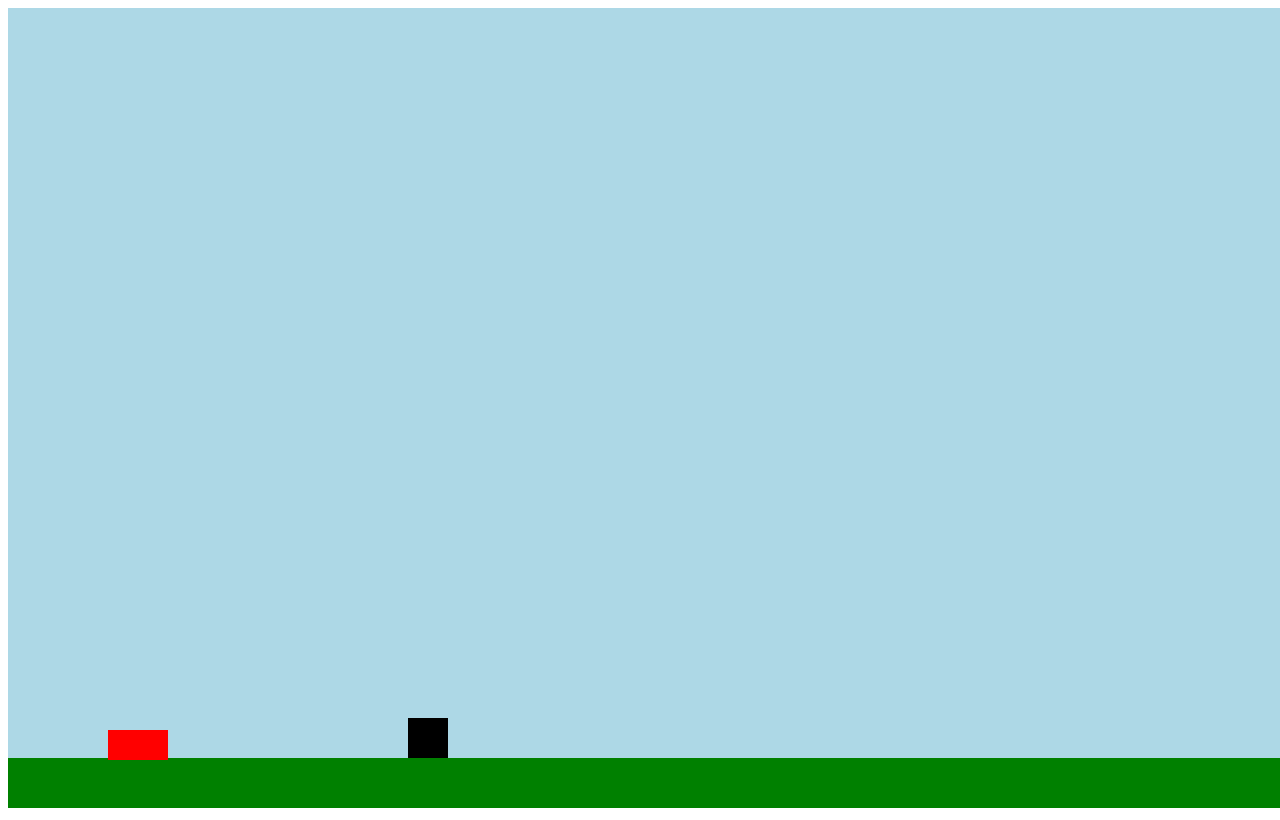
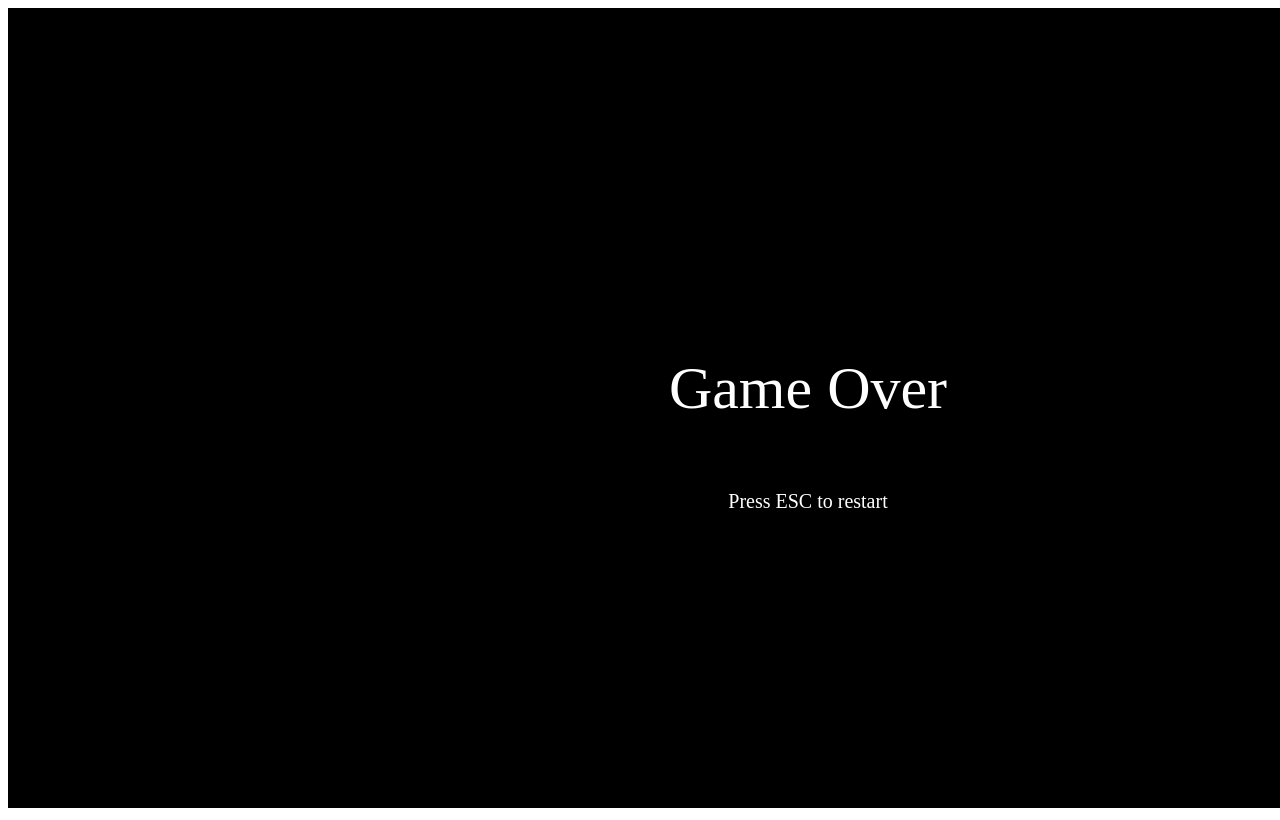
Before and after one commit to MiguelCosta1993/project-catJumper, a plain HTML site: page index.html in a window 1280 px wide. Shown: the top 820 px of the page. Drawn offline with Linux system fonts and the light colour scheme.

Commit message:
:construction: phase 3

```diff
--- a/index.html
+++ b/index.html
@@ -8,6 +8,7 @@
   </head>
   <body>
     <canvas id="game" width="1600" height="800"></canvas>
+    <script src="/scripts/scoreboard.js"></script>
     <script src="/scripts/dog.js"></script>
     <script src="/scripts/cat.js"></script>
     <script src="/scripts/game.js"></script>
--- a/scripts/cat.js
+++ b/scripts/cat.js
@@ -9,17 +9,16 @@ class Cat {
     this.game = game;
     this.catMove();
     this.direction = 'down';
+    this.jump = 0;
+    this.maxJumps = 2;
   }
-  /* checkCollisionFly() {
-    const fly = this.game.fly;
-    const x = fly.x;
-    const y = fly.y;
-    const intersection = this.checkIntersection(x, y);
-    return intersection;
-  }*/
 
   setDirection(direction) {
     this.direction = direction;
+  }
+  grounded() {
+    this.y = 730;
+    this.yVelocity = 0;
   }
 
   catMove(direction) {
@@ -31,36 +30,33 @@ class Cat {
         this.xVelocity = -5;
         break;
       case 'up':
-        this.yVelocity = -4;
+        if (this.y >= 700) {
+          this.yVelocity = -6;
+        }
         break;
-      case 'down':
-        this.y += this.yVelocity;
-        this.yVelocity += gravity;
+      case 'stopleft':
+        this.xVelocity = 0;
+        break;
+      case 'stopright':
+        this.xVelocity = 0;
         break;
     }
   }
 
   runLogic() {
-    let gravity = 0.1;
-    let friction = 0.1;
-    let jump = true;
+    let gravity = 0.3;
+    //let friction = 0.1;
 
     this.y += this.yVelocity;
     this.yVelocity += gravity;
     this.x += this.xVelocity;
 
-    this.xVelocity = this.xVelocity / (1 + friction);
+    //this.xVelocity = this.xVelocity / (1 + friction);
 
-    if (this.y >= 750 - 35) {
+    if (this.y >= 720) {
       this.yVelocity = 0;
     }
   }
-  /* const intersection = this.checkCollisionFly();
-    let flies = 0;
-    const flyCounter = [flies];
-    if (intersection) {
-      this.flyCounter.push(flies++);
-    }*/
 
   paint() {
     this.game.context.fillStyle = 'red';
--- a/scripts/dog.js
+++ b/scripts/dog.js
@@ -5,21 +5,10 @@ class Dog {
     this.w = 40;
     this.h = 40;
     this.game = game;
-    this.dogs = [];
     this.dogX = 400;
   }
 
-  runLogic() {
-    // use timestamp and interval to push to the array
-    /* for (let i = 0; i < 10; i++) {
-      let d = new dog(this.dogX, 710);
-      this.dogs.push(d);
-      this.dogX += 300;
-    }
-    for (let i = 0; i < this.dogs.length; i++) {
-      this.dogs[i].paint();
-    }*/
-  }
+  runLogic() {}
 
   paint() {
     this.game.context.fillStyle = 'black';
--- a/scripts/game.js
+++ b/scripts/game.js
@@ -1,39 +1,106 @@
+const FLOORHEIGHT = 710;
+const DOGXPOSITION = 700;
+const MAXDOGS = 15;
+
 class Game {
   constructor(canvas) {
     this.canvas = canvas;
     this.context = canvas.getContext('2d');
     this.player = new Cat(100, 400, this);
-    this.dog = new Dog(400, 710, this);
+    this.dogs = [];
     this.setKeyBindings();
-
-    //this.fly = new Fly(this);
-    // this.fruit.setRandomPosition();
-
-    //this.scoreboard = new Scoreboard(this);
+    this.dogsBamboozled = 0;
+    this.scoreboard = new Scoreboard(this);
+    this.crash = false;
+    this.gamestate = true;
   }
 
   setKeyBindings() {
     window.addEventListener('keydown', event => {
-      event.preventDefault();
       switch (event.keyCode) {
         case 32:
+          event.preventDefault();
           this.player.catMove('up');
           break;
         case 65:
+          event.preventDefault();
           this.player.catMove('left');
-
           break;
         case 68:
+          event.preventDefault();
           this.player.catMove('right');
+          break;
+        case 27:
+          event.preventDefault();
+          restart();
+          break;
+      }
+    });
+    window.addEventListener('keyup', event => {
+      switch (event.keyCode) {
+        case 65:
+          event.preventDefault();
+          this.player.catMove('stopleft');
+          break;
+        case 68:
+          event.preventDefault();
+          this.player.catMove('stopright');
+          break;
+      }
+    });
+  }
+  // to-do: function to restart the main loop, ESC key will pull this function.
+  restart() {}
 
-          break;
+  gameOver() {
+    this.gamestate = false;
+    console.log(this.gamestate);
+  }
+
+  checkCollision() {
+    this.dogs.forEach(dog => {
+      if (
+        this.player.x + this.player.w >= dog.x &&
+        this.player.y + this.player.h >= dog.y &&
+        this.player.x <= dog.x + dog.w
+      ) {
+        this.crash = true;
+        this.gameOver();
       }
     });
   }
 
   runLogic() {
+    // to-do: every 30 seconds increase speed of the dogs, increase number of dogs and decrease space between dogs.
+    this.dogs.map(actor => {
+      actor.x = actor.x - 10;
+    });
+
+    if (this.dogs.length && this.dogs[0].x + this.dogs[0].w <= 0) {
+      this.dogsBamboozled++;
+    }
+    this.dogs = this.dogs.filter(dog => dog.x + dog.w > 0);
+
+    if (Math.floor(Math.random() * 100) < 10) {
+      if (this.dogs.length < MAXDOGS) {
+        let acceptablePosition = 0;
+        while (!acceptablePosition) {
+          acceptablePosition = DOGXPOSITION + Math.floor(Math.random() * 100);
+          if (
+            this.dogs.every(
+              dog =>
+                dog.x + acceptablePosition > 200 &&
+                dog.x - acceptablePosition < 200
+            )
+          ) {
+            this.dogs.push(new Dog(1600, FLOORHEIGHT, this));
+          }
+        }
+      }
+    }
     this.player.runLogic();
-    this.dog.runLogic();
+    this.dogs.map(dog => dog.runLogic());
+    this.checkCollision();
   }
 
   clean() {
@@ -41,26 +108,52 @@ class Game {
   }
 
   paint() {
-    //this.fruit.paint();
-    //this.scoreboard.paint();
     this.context.fillStyle = 'green';
     this.context.fillRect(0, 750, 1600, 100);
     this.player.paint();
-    this.dog.paint();
+    this.dogs.forEach(dog => {
+      dog.paint();
+    });
+    this.scoreboard.paint();
+
+    if (this.gamestate === false) {
+      this.context.rect(0, 0, 1600, 800);
+      this.context.fillStyle = 'rgba(0,0,0,1)';
+      this.context.fill();
+
+      this.context.font = '60px Roboto Mono';
+      this.context.fillStyle = 'white';
+      this.context.textAlign = 'center';
+      this.context.fillText('Game Over', 800, 400);
+      this.context.font = '20px Roboto Mono';
+      this.context.fillStyle = 'white';
+      this.context.textAlign = 'center';
+      this.context.fillText('Press ESC to restart', 800, 500);
+    }
   }
 
   loop() {
-    // Run logic
     this.runLogic();
 
-    // Erase
     this.clean();
 
-    // Paint
     this.paint();
 
     setTimeout(() => {
       this.loop();
     }, 1000 / 60);
-  }
+  } /*
+  gameOverLoop() {
+    this.runLogic();
+
+    this.clean();
+
+    this.paint();
+
+    if (this.gamestate === false) {
+      setTimeout(() => {
+        this.gameOverLoop();
+      }, 1000 / 60);
+    }
+  }*/
 }
--- a/scripts/scoreboard.js
+++ b/scripts/scoreboard.js
@@ -1,16 +1,14 @@
-/*class Scoreboard {
+class Scoreboard {
   constructor(game) {
     this.game = game;
+    this.score = 0;
   }
 
   paint() {
-    const context = this.game.context;
-    const score = this.game.player.context.save();
+    this.score = this.game.dogsBamboozled;
 
-    context.font = '32px sans-serif';
+    this.game.context.font = '16px Roboto Mono';
 
-    context.fillText('Score: ' + score, 350, 450);
-
-    context.restore();
+    this.game.context.fillText('Dogs Bamboozled x:' + this.score, 1425, 25);
   }
-}*/
+}
--- a/scripts/script.js
+++ b/scripts/script.js
@@ -2,6 +2,7 @@ window.addEventListener('load', () => {
   const canvas = document.getElementById('game');
 
   const game = new Game(canvas);
-
+  const soundTrack = new Audio('/song/Megalovania.mp3');
   game.loop();
+  soundTrack.play();
 });
```
Also changed, not shown: scripts/main.js (deleted, +0 -14 lines), scripts/enemy.js (deleted), 1 other file.
